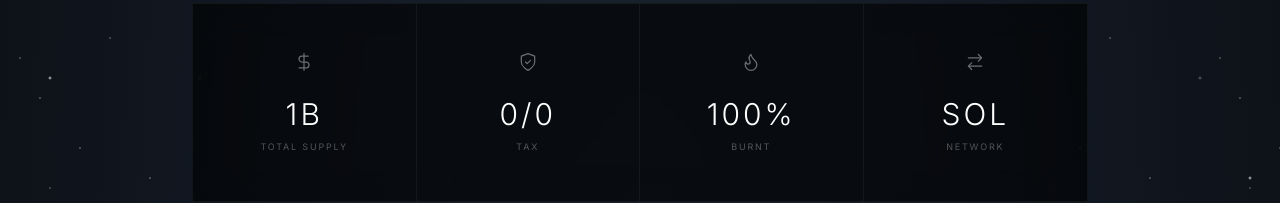
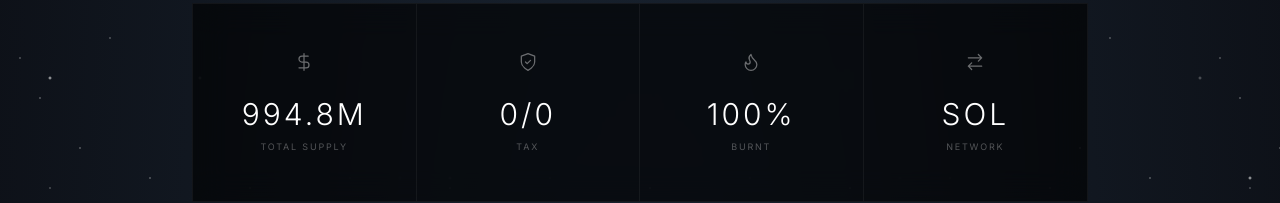
Before and after one commit to cryko98/minecraft, a React (Vite) app: page / in a window 1280 px wide. Shown: the part 3972-4175 px from the top of the page. Built offline with nearby package versions, Linux system fonts and the light colour scheme; a web font is replaced by a local one.

Commit message:
feat: Update total supply display
Reflects the current total supply of 994.8M in the UI.

```diff
--- a/App.tsx
+++ b/App.tsx
@@ -308,7 +308,7 @@ const App: React.FC = () => {
               <div className="w-full max-w-4xl grid grid-cols-2 lg:grid-cols-4 bg-black/60 border border-white/5 overflow-hidden backdrop-blur-lg">
                 <div className="flex flex-col items-center justify-center p-12 border-b lg:border-b-0 lg:border-r border-white/5 transition-colors hover:bg-white/[0.02]">
                   <SupplyIcon />
-                  <span className="text-3xl font-light tracking-widest mt-6">1B</span>
+                  <span className="text-3xl font-light tracking-widest mt-6">994.8M</span>
                   <span className="text-[9px] tracking-[0.2em] uppercase text-white/30 mt-2">Total Supply</span>
                 </div>
                 <div className="flex flex-col items-center justify-center p-12 border-b lg:border-b-0 lg:border-r border-white/5 transition-colors hover:bg-white/[0.02]">
```
